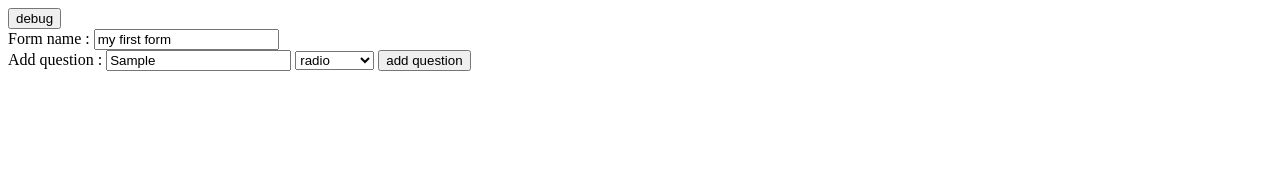
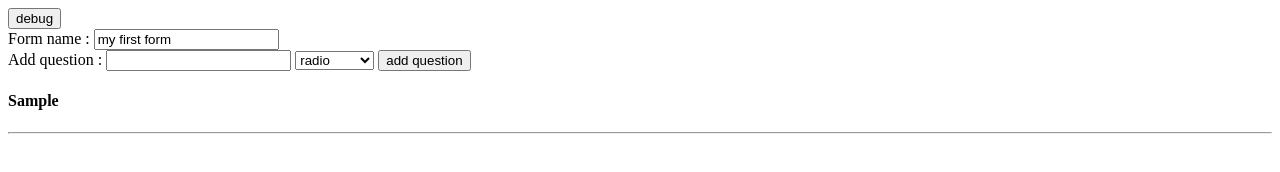
Before and after one commit to Annie86/coursJS-objet-formGenerator, a plain HTML site: page index.htm in a window 1280 px wide. Both pictures are taken after typing "Sample" into the empty fields and a click on the button "add question". Drawn offline with nearby package versions, Linux system fonts and the light colour scheme.

Commit message:
display questions to the page

```diff
--- a/index.htm
+++ b/index.htm
@@ -16,6 +16,10 @@
 	</select>
 	<input id="addQuestion" type="button" value="add question"><br>
 
+	<div id="formContent">
+
+	</div>
+
 	<script
 	  src="https://code.jquery.com/jquery-3.2.1.min.js"
 	  integrity="sha256-hwg4gsxgFZhOsEEamdOYGBf13FyQuiTwlAQgxVSNgt4="
--- a/script.js
+++ b/script.js
@@ -27,6 +27,12 @@ function changeFormName(){
 	myForm.name = $(this).val();
 }
 
+function addQuestion() {
+	myForm.addQuestion(new question($('#questionText').val(), $('#questionType').val()));
+	$('#questionText').val('');
+	displayForm();
+}
+
 	// initialisation function
 function init() {
 
@@ -38,10 +44,28 @@ function init() {
 		.keyup(changeFormName)
 		.val(myForm.name);
 
-	$('#addQuestion').click(function () {
-		myForm.addQuestion(new question($('#questionText').val(), $('#questionType').val()));
+	$('#addQuestion').click(addQuestion);
+
+	$('#questionText').keypress(function (event) {
+		if ( event.keyCode == 13 ) {
+			addQuestion();
+		}
 	});
 
 }
 
 $(init);
+
+	// display the form inside formContent
+
+function displayForm() {
+	var HTML = '';
+
+	for( i = 0 ; i < myForm.questions.length ; i++ ) {
+		var thisQuestion = myForm.questions[i];
+		HTML += '<h4>'+thisQuestion.text+'</h4>';
+		HTML += '<hr>';
+	}
+
+	$('#formContent').html(HTML);
+}
```
